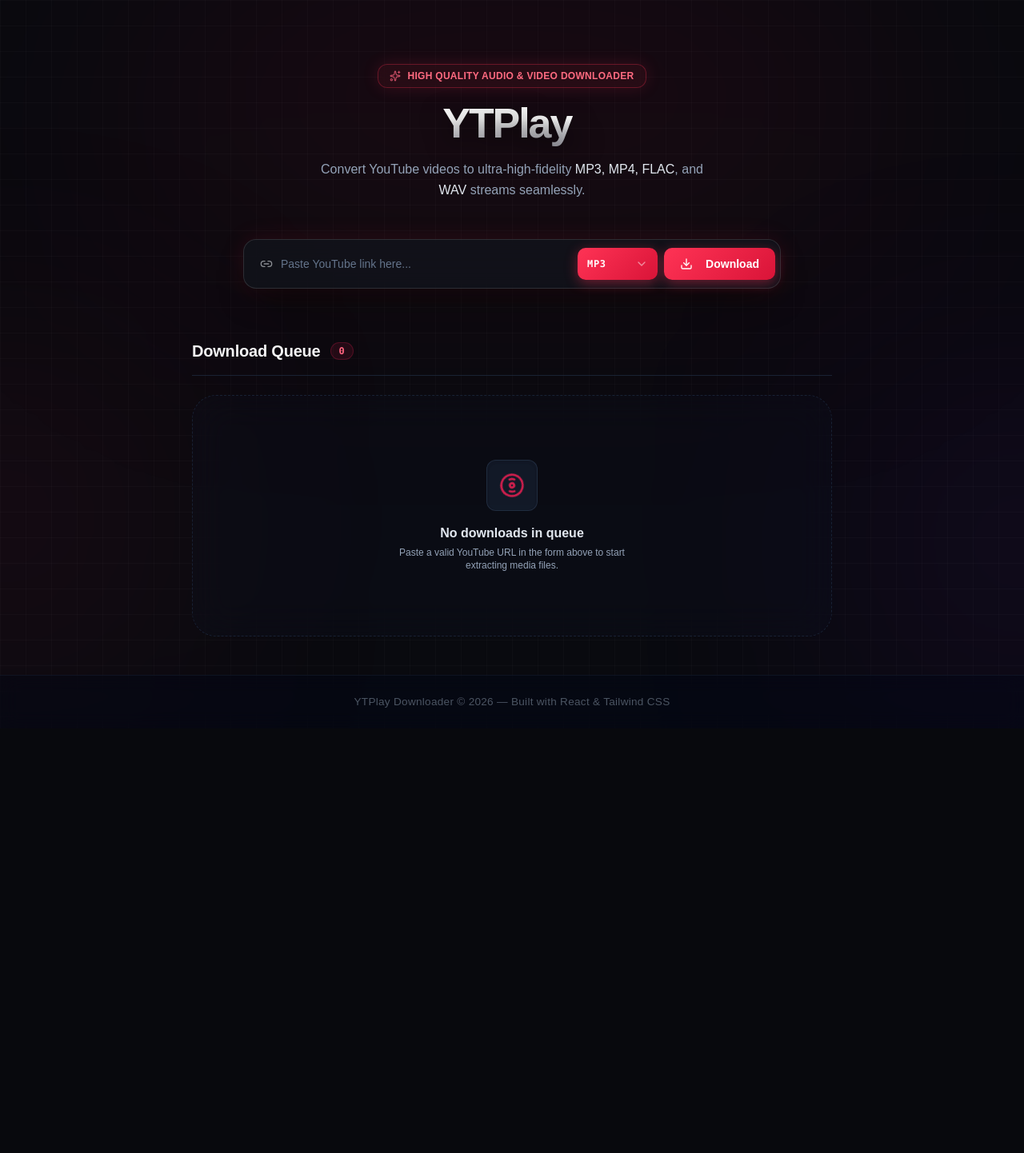
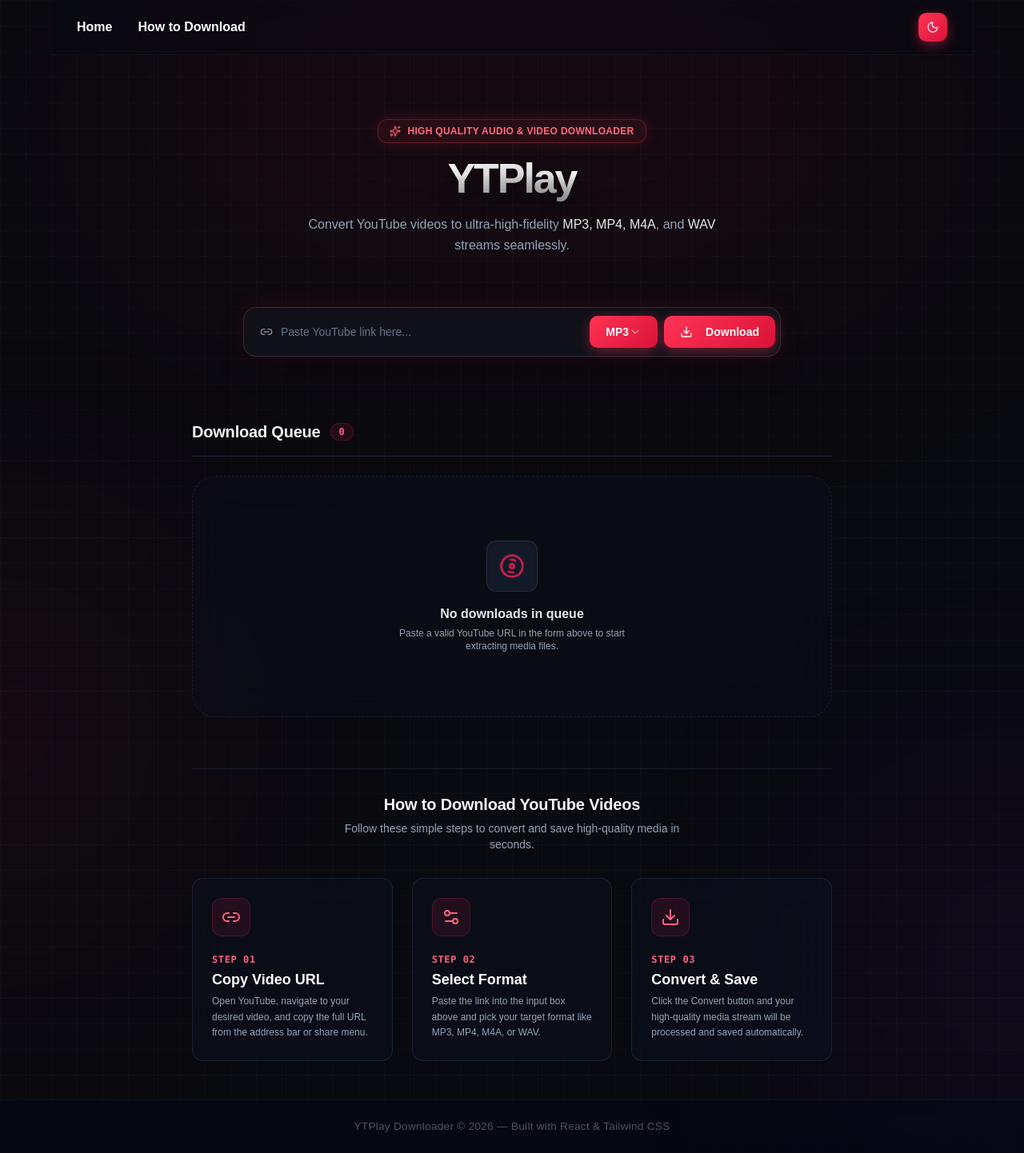
Before and after one commit to IKM-Products/YTPlay-The-Music-Downloader, a React (Vite) app: page / in a window 1280 px wide. Shown: the whole page at 80% size. Before the commit the page ends 911 px from the top, so only its background shows below. Built offline with nearby package versions, Linux system fonts and the light colour scheme.

Commit message:
Final Commit

```diff
--- a/src/App.tsx
+++ b/src/App.tsx
@@ -16,6 +16,11 @@ import {
   Loader2,
   Video,
   Sparkles,
+  Moon,
+  Sun,
+  Link2,
+  Settings2,
+  Download,
 } from "lucide-react"
 
 const quickSearchSchema = z.object({
@@ -27,6 +32,7 @@ type QuickSearchValues = z.infer<typeof quickSearchSchema>
 export default function App() {
   const downloads = useDownloadStore((state) => state.downloads)
   const [activeTab, setActiveTab] = useState<"all" | "active" | "completed">("all")
+  const [isDarkMode, setIsDarkMode] = useState(true)
 
   const { control, watch } = useForm<QuickSearchValues>({
     resolver: zodResolver(quickSearchSchema),
@@ -52,7 +58,40 @@ export default function App() {
       {/* Grid Pattern Background Overlay */}
       <div className="absolute inset-0 bg-[linear-gradient(to_right,#ffffff05_1px,transparent_1px),linear-gradient(to_bottom,#ffffff05_1px,transparent_1px)] bg-size-[32px_32px] pointer-events-none" />
 
-      <div className="relative z-10 p-4 sm:p-8 md:p-12 max-w-4xl mx-auto w-full space-y-12">
+      {/* Top Navigation Bar */}
+      <nav className="relative z-20 w-full max-w-6xl mx-auto px-4 sm:px-8 py-4 flex items-center justify-between border-b border-slate-800/40 bg-slate-950/20 backdrop-blur-md">
+        <div className="flex items-center gap-6 sm:gap-8">
+          <a
+            href="#"
+            className="text-sm sm:text-base font-semibold text-white hover:text-rose-400 transition-colors"
+          >
+            Home
+          </a>
+          <a
+            href="#how-to-download"
+            className="text-sm sm:text-base font-semibold text-white hover:text-rose-400 transition-colors"
+          >
+            How to Download
+          </a>
+        </div>
+
+        <div className="flex items-center gap-3">
+          {/* Theme Switcher Button */}
+          <button
+            onClick={() => setIsDarkMode(!isDarkMode)}
+            className="p-2.5 rounded-xl bg-[#111422] border border-slate-800 text-slate-200 hover:text-white hover:border-slate-700 transition-all shadow-sm cursor-pointer"
+            aria-label="Toggle Theme"
+          >
+            {isDarkMode ? (
+              <Moon className="w-4 h-4 text-slate-200" />
+            ) : (
+              <Sun className="w-4 h-4 text-amber-400" />
+            )}
+          </button>
+        </div>
+      </nav>
+
+      <div className="relative z-10 p-4 sm:p-8 md:p-12 max-w-4xl mx-auto w-full space-y-16">
         {/* Header Branding */}
         <header className="text-center space-y-4 pt-4 sm:pt-8">
           <div className="inline-flex items-center gap-2 px-3.5 py-1.5 rounded-full bg-rose-500/10 border border-rose-500/20 text-rose-400 text-xs font-semibold tracking-wide uppercase shadow-inner backdrop-blur-md">
@@ -61,11 +100,11 @@ export default function App() {
           </div>
 
           <h1 className="text-5xl sm:text-6xl font-black tracking-tight bg-linear-to-b from-white via-slate-100 to-slate-400 bg-clip-text text-transparent drop-shadow-sm">
-            YTPlay<span className="text-rose-500 inline-block animate-bounce">.</span>
+            YTPlay
           </h1>
 
           <p className="text-slate-400 text-sm sm:text-base max-w-lg mx-auto leading-relaxed">
-            Convert YouTube videos to ultra-high-fidelity <span className="text-slate-200 font-medium">MP3, MP4, FLAC</span>, and <span className="text-slate-200 font-medium">WAV</span> streams seamlessly.
+            Convert YouTube videos to ultra-high-fidelity <span className="text-slate-200 font-medium">MP3, MP4, M4A</span>, and <span className="text-slate-200 font-medium">WAV</span> streams seamlessly.
           </p>
         </header>
 
@@ -213,6 +252,68 @@ export default function App() {
             </div>
           )}
         </section>
+
+        {/* How to Download Section */}
+        <section id="how-to-download" className="space-y-8 pt-8 border-t border-slate-800/60">
+          <div className="text-center space-y-2">
+            <h2 className="text-2xl sm:text-3xl font-extrabold text-white tracking-tight">
+              How to Download YouTube Videos
+            </h2>
+            <p className="text-slate-400 text-sm max-w-md mx-auto">
+              Follow these simple steps to convert and save high-quality media in seconds.
+            </p>
+          </div>
+
+          <div className="grid grid-cols-1 md:grid-cols-3 gap-6">
+            {/* Step 1 */}
+            <Card className="border-slate-800/80 bg-slate-900/30 backdrop-blur-xl relative overflow-hidden group hover:border-slate-700 transition-all">
+              <CardContent className="p-6 space-y-4">
+                <div className="w-12 h-12 rounded-2xl bg-rose-500/10 border border-rose-500/20 flex items-center justify-center text-rose-400 font-bold text-lg group-hover:scale-105 transition-transform">
+                  <Link2 className="w-6 h-6" />
+                </div>
+                <div className="space-y-1">
+                  <span className="text-xs font-mono font-bold text-rose-400 uppercase tracking-wider">Step 01</span>
+                  <h3 className="text-lg font-bold text-white">Copy Video URL</h3>
+                  <p className="text-xs text-slate-400 leading-relaxed">
+                    Open YouTube, navigate to your desired video, and copy the full URL from the address bar or share menu.
+                  </p>
+                </div>
+              </CardContent>
+            </Card>
+
+            {/* Step 2 */}
+            <Card className="border-slate-800/80 bg-slate-900/30 backdrop-blur-xl relative overflow-hidden group hover:border-slate-700 transition-all">
+              <CardContent className="p-6 space-y-4">
+                <div className="w-12 h-12 rounded-2xl bg-rose-500/10 border border-rose-500/20 flex items-center justify-center text-rose-400 font-bold text-lg group-hover:scale-105 transition-transform">
+                  <Settings2 className="w-6 h-6" />
+                </div>
+                <div className="space-y-1">
+                  <span className="text-xs font-mono font-bold text-rose-400 uppercase tracking-wider">Step 02</span>
+                  <h3 className="text-lg font-bold text-white">Select Format</h3>
+                  <p className="text-xs text-slate-400 leading-relaxed">
+                    Paste the link into the input box above and pick your target format like MP3, MP4, M4A, or WAV.
+                  </p>
+                </div>
+              </CardContent>
+            </Card>
+
+            {/* Step 3 */}
+            <Card className="border-slate-800/80 bg-slate-900/30 backdrop-blur-xl relative overflow-hidden group hover:border-slate-700 transition-all">
+              <CardContent className="p-6 space-y-4">
+                <div className="w-12 h-12 rounded-2xl bg-rose-500/10 border border-rose-500/20 flex items-center justify-center text-rose-400 font-bold text-lg group-hover:scale-105 transition-transform">
+                  <Download className="w-6 h-6" />
+                </div>
+                <div className="space-y-1">
+                  <span className="text-xs font-mono font-bold text-rose-400 uppercase tracking-wider">Step 03</span>
+                  <h3 className="text-lg font-bold text-white">Convert & Save</h3>
+                  <p className="text-xs text-slate-400 leading-relaxed">
+                    Click the Convert button and your high-quality media stream will be processed and saved automatically.
+                  </p>
+                </div>
+              </CardContent>
+            </Card>
+          </div>
+        </section>
       </div>
 
       {/* Footer */}
--- a/src/components/DownloadForm.tsx
+++ b/src/components/DownloadForm.tsx
@@ -72,14 +72,14 @@ export function DownloadForm() {
               control={control}
               render={({ field }) => (
                 <Select onValueChange={field.onChange} value={field.value}>
-                  <SelectTrigger className="w-25 h-10 border-0 bg-muted/60 hover:bg-muted font-mono text-xs uppercase tracking-wider font-semibold focus:ring-0">
+                  <SelectTrigger className="h-10 px-5 bg-linear-to-r from-rose-600 to-red-500 hover:from-rose-500 hover:to-red-400 text-white font-medium shadow-md shadow-rose-600/20 rounded-xl transition-all duration-200 active:scale-[0.98] w-full sm:w-auto">
                     <SelectValue placeholder="Format" />
                   </SelectTrigger>
                   <SelectContent>
-                    <SelectItem value="mp3" className="font-mono text-xs">MP3</SelectItem>
-                    <SelectItem value="mp4" className="font-mono text-xs">MP4</SelectItem>
-                    <SelectItem value="flac" className="font-mono text-xs">FLAC</SelectItem>
-                    <SelectItem value="wav" className="font-mono text-xs">WAV</SelectItem>
+                    <SelectItem value="mp3">MP3</SelectItem>
+                    <SelectItem value="mp4">MP4</SelectItem>
+                    <SelectItem value="m4a">M4A</SelectItem>
+                    <SelectItem value="wav">WAV</SelectItem>
                   </SelectContent>
                 </Select>
               )}
```
